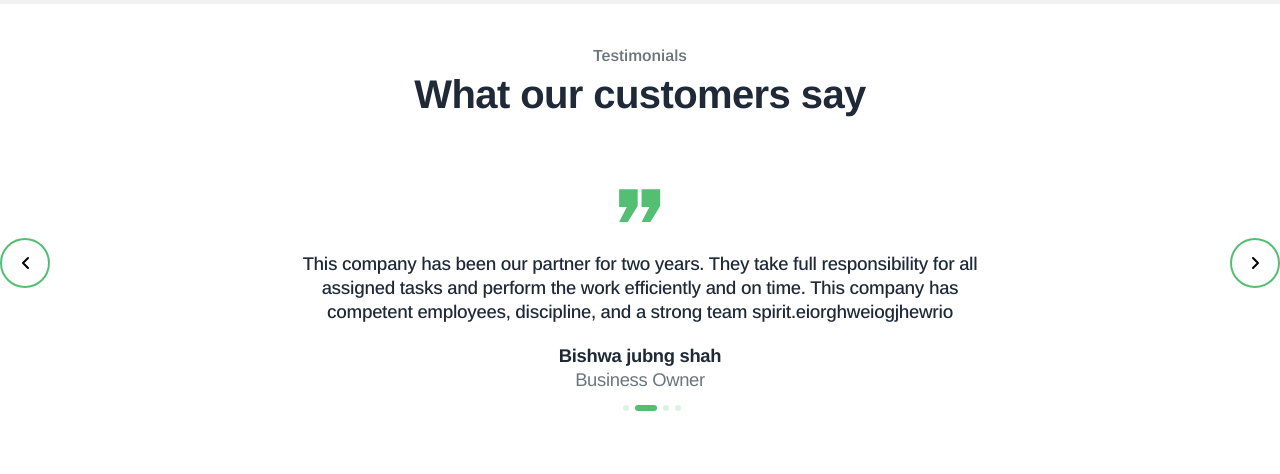
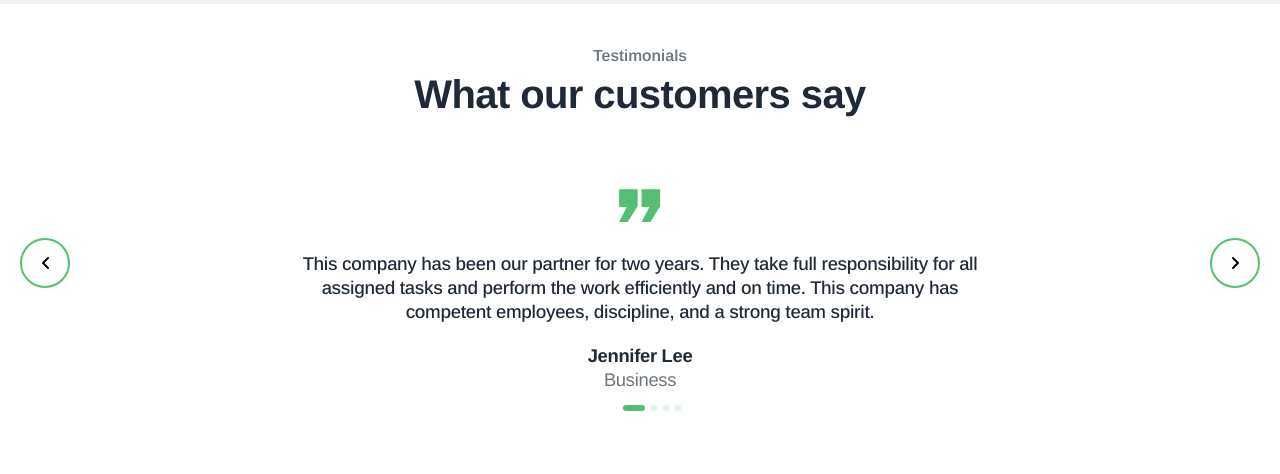
Before and after one commit to beesou777/investment, a Vue app: page / in a window 1280 px wide. Shown: the part 1960-2434 px from the top of the page. Built offline with nearby package versions, Linux system fonts and the light colour scheme.

Commit message:
update : slider updated and some update on the design

```diff
--- a/src/components/About/AboutUs.vue
+++ b/src/components/About/AboutUs.vue
@@ -1,43 +1,35 @@
 <template>
-  <div>
-    <div class="relative h-[350px] w-full rounded-lg">
+  <div class="relative max-h-[350px] h-full">
     <img
       src="https://www.teamagendas.com/wp-content/uploads/2022/10/staff-meeting-ideas.jpg"
       alt="about us"
-        class="w-full h-full object-cover object-top rounded-lg"
+      class="w-full max-h-[350px] h-full object-cover object-center"
     />
     <div
-        class="overlay bg-[rgba(0,0,0,0.3)] absolute top-0 left-0 h-full w-full rounded-lg"
-      />
-      <div class="title-container">
+      class="bg-[rgba(0,0,0,0.3)] absolute top-0 left-0 min-h-full max-h-[350px] h-full w-full"
+    ></div>
     <h2
-          class="md:text-8xl text-6xl font-bold absolute md:top-[250px] top-[290px] md:left-[25px] left-[20px] transition-all delay-100 text-white animated-text"
+      class="text-6xl font-bold absolute top-[50%] translate-y-[-50%] left-[50%] translate-x-[-50%] transition-all delay-100 text-white"
     >
       About Us
     </h2>
   </div>
-    </div>
-    <div
-      class="company-overview text-justify py-4 px-6 mt-4 w-full rounded-lg"
-    >
+  <div class="company-overview text-justify py-4 px-6 mt-4 max-w-[1440px] mx-auto">
     <h1 class="font-bold">Finance Investment</h1>
     <p>
       Lorem ipsum, dolor sit amet consectetur adipisicing elit. Aperiam minus
-        officiis quia, vero atque illo illum ipsum, temporibus ipsam
-        voluptatibus corrupti perspiciatis. Facilis mollitia quidem obcaecati
-        perspiciatis dignissimos. Officiis, id. Lorem ipsum dolor sit amet
-        consectetur adipisicing elit. Iusto facilis iste explicabo dolore sunt
-        fugit optio illum magnam repellat maxime enim, tempore quidem minus.
-        Quisquam laborum earum consequatur deserunt ad pariatur facilis
-        repellendus. <br /><br />
-        Repudiandae saepe dolorem veritatis repellat harum exercitationem
-        eveniet provident dolores neque similique, dignissimos quisquam cumque
-        ullam laborum praesentium quasi. In ab ipsam dignissimos inventore
-        repudiandae nobis nam quia dolorem at ad? Voluptatum placeat blanditiis
-        assumenda, suscipit eius temporibus earum expedita, excepturi sunt est
-        adipisci. At!
+      officiis quia, vero atque illo illum ipsum, temporibus ipsam voluptatibus
+      corrupti perspiciatis. Facilis mollitia quidem obcaecati perspiciatis
+      dignissimos. Officiis, id. Lorem ipsum dolor sit amet consectetur
+      adipisicing elit. Iusto facilis iste explicabo dolore sunt fugit optio
+      illum magnam repellat maxime enim, tempore quidem minus. Quisquam laborum
+      earum consequatur deserunt ad pariatur facilis repellendus. <br /><br />
+      Repudiandae saepe dolorem veritatis repellat harum exercitationem eveniet
+      provident dolores neque similique, dignissimos quisquam cumque ullam
+      laborum praesentium quasi. In ab ipsam dignissimos inventore repudiandae
+      nobis nam quia dolorem at ad? Voluptatum placeat blanditiis assumenda,
+      suscipit eius temporibus earum expedita, excepturi sunt est adipisci. At!
     </p>
-    </div>
   </div>
 </template>
 <style>
@@ -45,12 +37,7 @@
   overflow: hidden;
   height: 100%;
 }
-.animated-text {
-  display: inline-block;
-  transform: translateY(20px);
-  opacity: 0;
-  animation: slideIn 1s forwards;
-}
+
 @keyframes slideIn {
   to {
     transform: translateY(0);
--- a/src/components/About/Mission.vue
+++ b/src/components/About/Mission.vue
@@ -1,5 +1,5 @@
 <template>
-  <div class="mt-20 px-[50px]">
+  <div class="mt-20">
     <div class="my-4 text-center">
       <h2 class="mission-title mx-auto border-bottom">Our Mission</h2>
       <p class="my-4 text-gray-500">Lorem ipsum dolor sit amet consectetur.</p>
--- a/src/components/About/Team.vue
+++ b/src/components/About/Team.vue
@@ -1,81 +1,16 @@
 <template>
-  <div class="mt-20 xl:px-[50px]">
-    <div class="my-4 text-center">
-      <h2 class="mission-title mx-auto border-bottom">Our Team</h2>
-      <p class="my-4 text-gray-500">Lorem ipsum dolor sit amet consectetur.</p>
-    </div>
-    <div class="flex flex-col h-[600px]">
-      <div
-        class="upper bg-gray-100 h-full flex flex-col items-center justify-start pt-12"
-      >
-        <h3
-          class="h2 font-bold w-3/4 text-center tracking-wide max-w-[1024px] text-pretty"
-        >
-          Lorem ipsum, dolor sit amet consectetur adipisicing elit.
-          Necessitatibus, sed.
-        </h3>
-        <p class="font-medium md:text-lg w-2/3 text-center mt-4">
-          Lorem ipsum dolor, sit amet consectetur adipisicing elit. Debitis
-          laborum in sit sint exercitationem dignissimos voluptatem quis autem
-          magni ab.
-        </p>
-      </div>
-    </div>
+  <div class="mt-20 bg-accent py-10">
+      <custom-slider/>
   </div>
 </template>
+
 <script setup lang="ts">
+import CustomSlider from '../customerReview.vue';
 
-// const teamData = reactive([
-//   {
-//     name: "John Doe",
-//     role: "CEO & Founder",
-//     image:
-//       "https://t3.ftcdn.net/jpg/02/43/12/34/360_F_243123463_zTooub557xEWABDLk0jJklDyLSGl2jrr.jpg",
-//   },
-//   {
-//     name: "Jane Smith",
-//     role: "Chief Operating Officer",
-//     image:
-//       "https://i.pinimg.com/236x/fa/9c/4b/fa9c4bccfffa98a27009017c63c27d26.jpg",
-//   },
-//   {
-//     name: "Michael Johnson",
-//     role: "Chief Technology Officer",
-//     image:
-//       "https://t3.ftcdn.net/jpg/01/94/24/91/360_F_194249112_O0jR3G68zPz8w6mjFlSf0I0OaMB7tS8V.jpg",
-//   },
-//   {
-//     name: "Emily Davis",
-//     role: "Chief Financial Officer",
-//     image:
-//       "https://t3.ftcdn.net/jpg/03/14/32/38/360_F_314323821_Pt4As0BrvRpRC57YxI7Gbs9Fhguo3EG4.jpg",
-//   },
-//   {
-//     name: "Chris Brown",
-//     role: "Chief Marketing Officer",
-//     image:
-//       "https://t3.ftcdn.net/jpg/02/64/90/41/360_F_264904168_mW06VHEauhdScHJ9MZks2YIg1E7Y8TUz.jpg",
-//   },
-//   {
-//     name: "Amanda Wilson",
-//     role: "Chief Human Resources Officer",
-//     image:
-//       "https://t3.ftcdn.net/jpg/03/12/48/72/360_F_312487207_X2CH3IXzKk67bFSd9GbR3yMWDi6D9RTH.jpg",
-//   },
-//   {
-//     name: "David Martinez",
-//     role: "Chief Product Officer",
-//     image:
-//       "https://t3.ftcdn.net/jpg/02/45/59/93/360_F_245599357_jgQJpZ2v8apCHReMFGI3InleXBGsdEYs.jpg",
-//   },
-//   {
-//     name: "Sophia Lee",
-//     role: "Chief Customer Officer",
-//     image:
-//       "https://t3.ftcdn.net/jpg/03/15/47/83/360_F_315478308_5SGJw5hhGcZgRCHpWPIvE4Ty0yL9kK7H.jpg",
-//   },
-// ]);
 </script>
+
+
+
 <style scoped>
 .team {
   /* box-shadow: rgba(99, 99, 99, 0.2) 0px 2px 8px 0px; */
--- a/src/components/customerReview.vue
+++ b/src/components/customerReview.vue
@@ -2,15 +2,11 @@
   <div class="max-w-[1440px] mx-auto overflow-hidden relative">
     <p class="h6 text-center text-muted">Testimonials</p>
     <h2 class="h1 mx-auto">What our customers say</h2>
-    <div class="slides">
-      <transition-group name="slide" tag="div" class="overflow-hidden">
+    <div class="slides" ref="slides">
       <div
+        class="slide py-10 text-center transition-transform duration-300 cursor-pointer select-none"
         v-for="(item, index) in customerReview"
         :key="index"
-          v-show="index === active"
-        >
-          <div
-            class="py-10 text-center min-w-full transition-transform duration-300 cursor-pointer select-none"
       >
         <div class="flex justify-center py-5">
           <svg
@@ -26,7 +22,9 @@
             />
           </svg>
         </div>
-            <p class="body-1 mx-auto max-w-[720px] !font-medium text-pretty">
+        <p
+          class="body-1 mx-auto lg:max-w-[720px] md:max-w-[500px] max-w-[420px] !font-medium text-pretty px-[20px]"
+        >
           {{ item.review }}
         </p>
         <p class="text-pretty body-1 !font-bold pt-5">
@@ -37,10 +35,8 @@
         </p>
       </div>
     </div>
-      </transition-group>
-    </div>
     <span
-      class="prev left-0 flex justify-center items-center absolute top-[50%] w-[50px] h-[50px] border-2 border-primary text-primary rounded-full cursor-pointer"
+      class="prev sm:left-[20px] right-[40px] flex justify-center items-center absolute md:top-[50%] top-[40%] sm:w-[50px] w-[24px] sm:h-[50px] h-[24px] border-2 border-primary text-primary rounded-full cursor-pointer"
       @click="move(-1)"
     >
       <svg
@@ -60,7 +56,7 @@
       </svg>
     </span>
     <span
-      class="next right-0 flex justify-center items-center absolute top-[50%] w-[50px] h-[50px] border-2 border-primary text-primary rounded-full cursor-pointer"
+      class="next sm:right-[20px] right-[5px] flex justify-center items-center absolute md:top-[50%] top-[40%] sm:w-[50px] w-[24px] sm:h-[50px] h-[24px] border-2 border-primary text-primary rounded-full cursor-pointer"
       @click="move(1)"
     >
       <svg
@@ -91,9 +87,9 @@
 </template>
 
 <script setup lang="ts">
-import { onMounted, ref, Ref } from "vue";
+import { ref } from "vue";
 
-const active: Ref<number> = ref(1);
+const active = ref(0);
 
 interface Review {
   review: string;
@@ -130,24 +126,26 @@ const customerReview: readonly Review[] = [
 
 const jump = (index: number) => {
   active.value = index;
+  scrollToSlide(index);
 };
 
-const move = (amount: number) => {
-  const totalReviews = customerReview.length;
-  let newIndex = active.value + amount;
+const move = (direction: number) => {
+  const newIndex =
+    (active.value + direction + customerReview.length) % customerReview.length;
+  jump(newIndex);
+};
 
-  // Ensure the index loops back if it goes out of bounds
-  if (newIndex >= totalReviews) {
-    newIndex = 0; // Go back to the first review
-  } else if (newIndex < 0) {
-    newIndex = totalReviews - 1; // Go to the last review
-  }
-
-  active.value = newIndex;
+const scrollToSlide = (index: number) => {
+  const slides = document.querySelector(".slides") as HTMLDivElement;
+  const slideWidth = slides.clientWidth * index;
+  slides.scrollTo({
+    left: slideWidth,
+    behavior: "smooth",
+  });
 };
 </script>
+
 <style lang="scss" scoped>
-
 .prev,
 .next {
   transition: all 0.2s cubic-bezier(0.175, 0.885, 0.32, 1.275);
@@ -158,6 +156,9 @@ const move = (amount: number) => {
   }
   &:active {
     transform: translate(0, 3px) scale(1.2);
+    @media (max-width: 639px) {
+      transform: translate(0, 0) scale(1);
+    }
   }
 }
 
@@ -186,31 +187,19 @@ const move = (amount: number) => {
   }
 }
 
-.slides {
-  font-size: 40px;
-  display: flex;
-  height: 312px;
-  width: 100%;
-  align-items: center;
-  justify-content: center;
-  font-weight: bold;
-  @media (min-width: 600px) {
-    font-size: 80px;
+.slides-container {
+  position: relative;
 }
 
-  @media (min-width: 900px) {
-    font-size: 140px;
+.slides {
+  display: flex;
+  overflow: auto;
+  transition: transform 0.3s ease;
+  scroll-behavior: smooth;
+  scrollbar-width: none;
 }
 
-.slide-enter-active,
-.slide-leave-active {
-  transition: all 400ms;
+.slide {
+  min-width: 100%;
 }
-.slide-enter-from,
-.slide-leave-to {
-  opacity: 0;
-  transform: translateX(50px);
-}
-}
-
 </style>
--- a/src/components/service/Main.vue
+++ b/src/components/service/Main.vue
@@ -59,7 +59,7 @@
             {{ item.title }}
           </h2>
           <p
-            class="lg:text-[10em] md:text-[8em] text-[4em] m-0 leading-[1.1] text-[#24DB8E] opacity-20"
+            class="lg:text-[10em] md:text-[8em] text-[4em] m-0 leading-[1.1] font-extrabold text-[#24DB8E] opacity-20"
           >
             {{ item.data }}
           </p>
--- a/src/views/AboutView.vue
+++ b/src/views/AboutView.vue
@@ -1,8 +1,10 @@
 <template>
-  <div class="about py-10 max-w-[1440px] mx-auto px-[10px]">
-    <AboutUs />
+  <div class="about pb-10">
+     <AboutUs />
+   <div class="px-[10px]  max-w-[1440px] mx-auto">
     <Mission />
     <Vision />
+   </div>
     <Team />
   </div>
 </template>
--- a/tailwind.config.js
+++ b/tailwind.config.js
@@ -5,6 +5,7 @@ export default {
     extend: {
       colors: {
         primary: "#54be73",
+        accent: "#f1f1f1",
         muted: "#6c757d",
       }
     },
```
Lines whose indentation alone changed are shown as unchanged.
